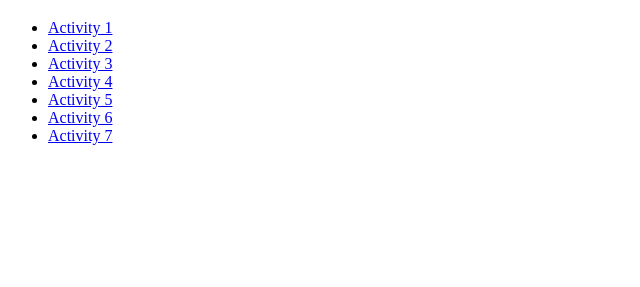
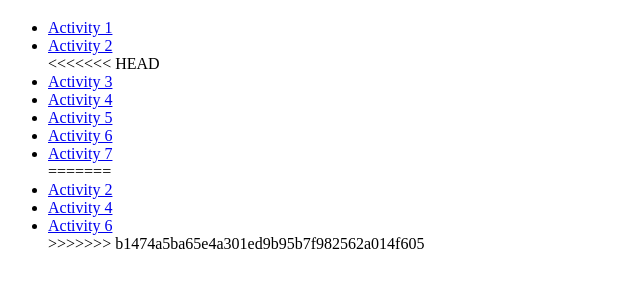
Before and after one commit to itdev160/nikolai_mikkelsen, a plain HTML site: page index.html in a window 1280 px wide. Shown: the part 61-348 px from the top of the page, without its empty margins (0-640 px from the left). Drawn offline with Linux system fonts and the light colour scheme.

```diff
--- a/index.html
+++ b/index.html
@@ -12,12 +12,18 @@
     <ul>
         <li><a href="activity-1/index.html">Activity 1</a></li>
         <li><a href="activity-2/index.html">Activity 2</a></li>
+<<<<<<< HEAD
         <li><a href="activity-3/index.html">Activity 3</a></li>
         <li><a href="activity-4/index.html">Activity 4</a></li>
         <li><a href="activity-5/index.html">Activity 5</a></li>
         <li><a href="activity-6/index.html">Activity 6</a></li>
         <li><a href="activity-7/index.html">Activity 7</a></li>
 
+=======
+        <li><a href="activity-3/index.html">Activity 2</a></li>
+        <li><a href="activity-4/index.html">Activity 4</a></li>
+        <li><a href="activity-6/index.html">Activity 6</a></li>
+>>>>>>> b1474a5ba65e4a301ed9b95b7f982562a014f605
 
     </ul>
 
```
